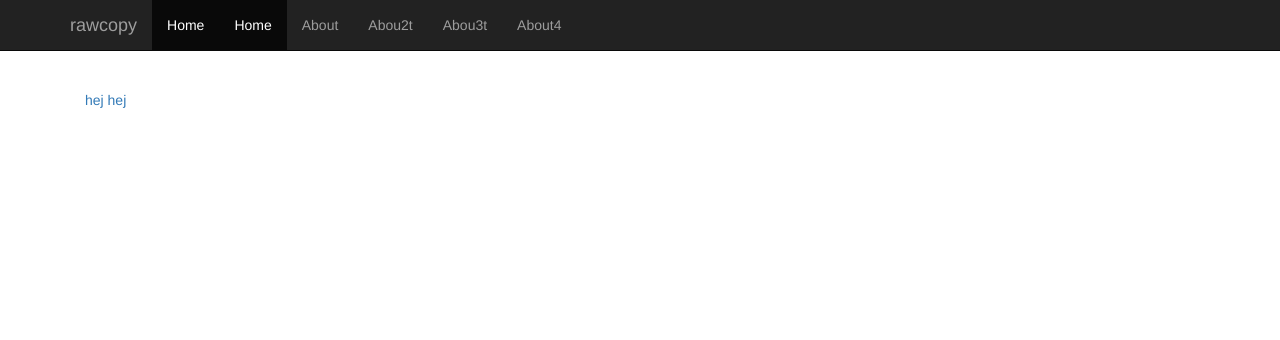
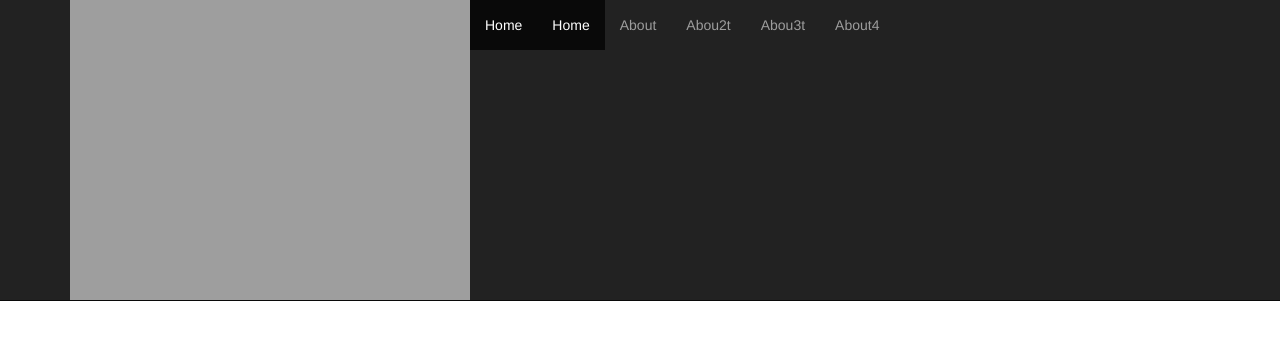
Before and after one commit to rawcopy/rawcopy.github.io, a Jekyll site: the page built from index.md, in a window 1280 px wide. Shown: the top 340 px of the page. Built offline with Jekyll 4.4.1, drawn with Linux system fonts in a browser that asks for light colours; nearby versions of some CDN libraries.

Commit message:
Update default.html

```diff
--- a/_layouts/default.html
+++ b/_layouts/default.html
@@ -19,7 +19,7 @@
             <span class="icon-bar"></span>
             <span class="icon-bar"></span>
           </button>
-          <a class="navbar-brand" href="#">{{ site.title }}</a>
+          <img src="{{ site.url }}/images/rawcopyico.png">
         </div>
         <div id="navbar" class="collapse navbar-collapse">
           <ul class="nav navbar-nav">
```
